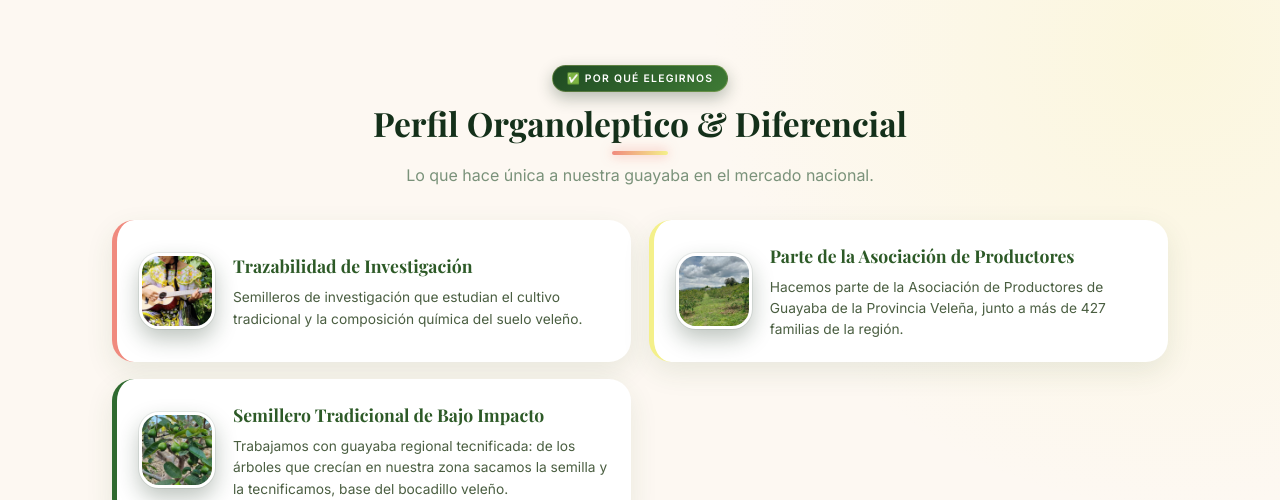
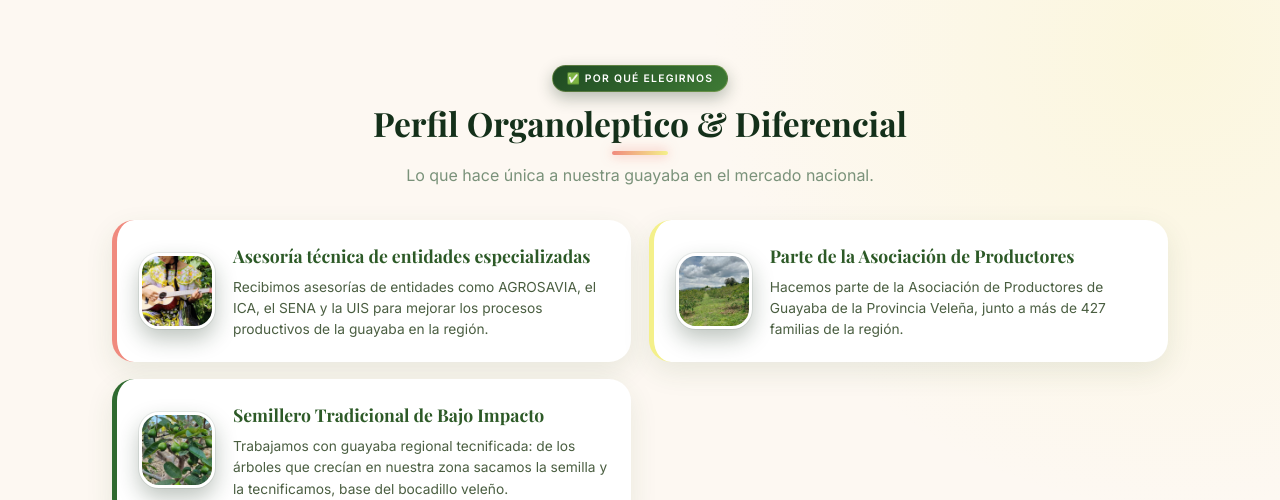
Before and after one commit to duvanrohe04-dotcom/guayaba_velez, a Flask app: page / in a window 1280 px wide. Shown: the part 6000-6500 px from the top of the page. Run offline with Flask 3, Linux system fonts and the light colour scheme; data comes from the database, SQL or seed files in the repository; data that the repository does not hold is empty; some web fonts are replaced.

Commit message:
Perfil: asesoria de AGROSAVIA, ICA, SENA y UIS en lugar de trazabilidad de investigacion

```diff
--- a/app/templates/public/index.html
+++ b/app/templates/public/index.html
@@ -460,8 +460,8 @@
         <li>
           <span class="feat-icon ph ph-madera" role="img" aria-hidden="true"></span>
           <div class="feat-body">
-            <p class="feat-title">Trazabilidad de Investigación</p>
-            <p class="feat-desc">Semilleros de investigación que estudian el cultivo tradicional y la composición química del suelo veleño.</p>
+            <p class="feat-title">Asesoría técnica de entidades especializadas</p>
+            <p class="feat-desc">Recibimos asesorías de entidades como AGROSAVIA, el ICA, el SENA y la UIS para mejorar los procesos productivos de la guayaba en la región.</p>
           </div>
         </li>
         <li>
```
